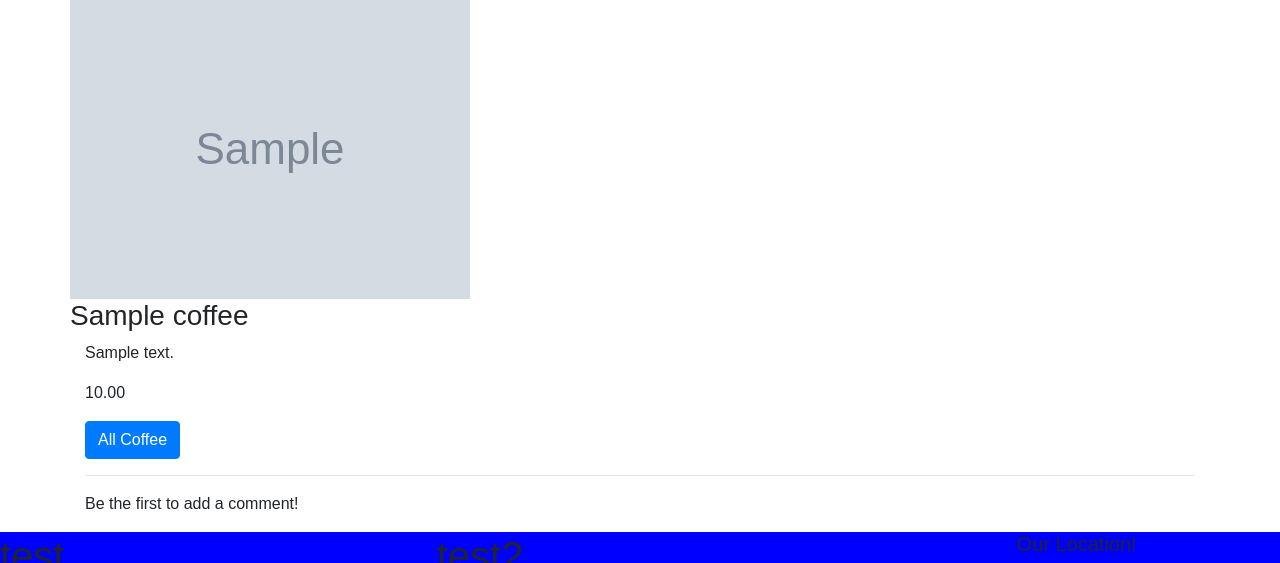
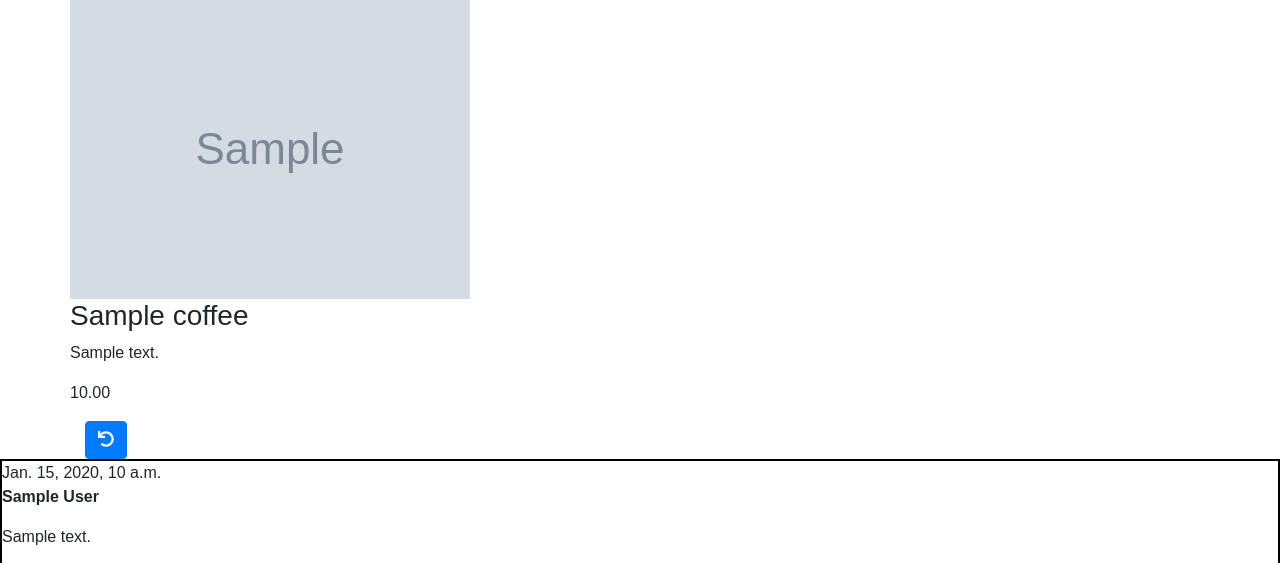
Before and after one commit to djjtyn/CoffeeChoice, a Django app: page /coffee/1/ in a window 1280 px wide. Shown: the part 57-620 px from the top of the page. Run offline with Django 3.2, Linux system fonts and the light colour scheme; tables that the repository leaves empty hold one stand-in row (values such as "Sample post"); grey boxes marked "Sample" are stand-in pictures; some libraries are stand-ins or nearby versions.

Commit message:
comments showing in coffeedetail.html

```diff
--- a/coffee/models.py
+++ b/coffee/models.py
@@ -25,6 +25,9 @@ class Coffee(models.Model):
     price = models.DecimalField(max_digits=6, decimal_places=2)
     coffee_range = models.ForeignKey(Range, default=1, on_delete=models.CASCADE)
 
+    def __str__(self):
+        return self.name
+
 class Comment(models.Model):
     Coffee = models.ForeignKey('Coffee', on_delete=models.CASCADE, related_name='comments')
     author = models.CharField(max_length=200, default='User')
--- /dev/null
+++ b/coffee/templates/add_comment_to_coffee.html
@@ -0,0 +1,4 @@
+{% extends 'base.html %}
+{% block content %}
+<h1>test</h1>
+{% endblock %}
--- a/coffee/templates/all_coffee.html
+++ b/coffee/templates/all_coffee.html
@@ -12,6 +12,7 @@
         <p class="card-text">Intensity: {{ coffee.intensity }}</p>
         <p class="card-text">{{ coffee.description }}</p>
         <p><i class="fas fa-euro-sign"></i> {{ coffee.price }}</p>
+        <p><a href="{% url 'coffee_detail' coffee.id %}"  class="btn btn-primary">Coffee Review(s)</a></p>
          <form method="post" action="{% url 'add_to_cart' coffee.id %}">
                     {% csrf_token %}
                     <div class="input-group">
--- a/coffee/templates/coffeedetail.html
+++ b/coffee/templates/coffeedetail.html
@@ -1,18 +1,26 @@
 {% extends 'base.html' %}
 
 {% block content %}
-<div class="row">
-  <img src="/media/{{ coffee.image }}" class="img-blogpost"/>
+
+<div class="row ">
+  <div>
+    <img src="/media/{{ coffee.image }}" class="img-blogpost"/>
+  </div>
 </div>
 <div class="row">
   <h3>{{ coffee.name }}</h3>
 </div>
-<p>{{ coffee.description }}</p>
-                <p>{{ coffee.price }}</p>
-                <a href="{% url 'all_coffee' %}" class="btn btn-primary">All Coffee</a>
-                <hr>
-<!-- <a class="btn btn-primary" href="{% url 'add_comment_to_post' pk=post.pk %}">Add comment</a> -->
-{% for comment in post.comments.all %}
+<div class="row">
+    <p>{{ coffee.description }}</p>
+    </div>
+    <div class="row">
+    <p>{{ coffee.price }}</p>
+    </div>
+    <a href="{% url 'all_coffee' %}" class="btn btn-primary"><i class="fas fa-undo"></i></a>
+</div>
+
+
+{% for comment in comments %}
     <div class="comment">
         <div class="date">{{ comment.created_date }}</div>
         <strong>{{ comment.author }}</strong>
@@ -21,4 +29,5 @@
 {% empty %}
     <p>Be the first to add a comment!</p>
 {% endfor %}
+
 {% endblock %}
--- a/coffee/urls.py
+++ b/coffee/urls.py
@@ -4,5 +4,5 @@ from .views import all_coffee, coffee_detail
 urlpatterns = [
     url(r'^all_coffee$', all_coffee, name='all_coffee'),
     url(r'^(?P<pk>\d+)/$', coffee_detail, name='coffee_detail'),
-    # url(r'^coffee/(?P<pk>\d+)/comment/$', add_comment_to_post, name='add_comment_to_post'),
+    # url(r'^coffee/(?P<pk>\d+)/comment/$', add_comment_to_coffee, name='add_comment_to_coffee'),
 ]
--- a/coffee/views.py
+++ b/coffee/views.py
@@ -1,6 +1,7 @@
 from django.shortcuts import render, get_object_or_404, redirect
 from .models import Range, Intensity, Coffee, Comment
 from .forms import CommentForm
+from django.utils import timezone
 
 # Create your views here.
 def all_coffee(request):
@@ -10,17 +11,18 @@ def all_coffee(request):
 """A view that returns a single coffee page based on the coffee ID rendered to the 'postdetail.html' template"""
 def coffee_detail(request, pk):
     coffee = get_object_or_404(Coffee, pk=pk)
-    return render(request, 'coffeedetail.html', {'coffee': coffee})
+    comments = Comment.objects.filter(created_date__lte=timezone.now()).order_by('-created_date')
+    return render(request, 'coffeedetail.html', {'coffee': coffee, 'comments': comments})
 
-# def add_comment_to_post(request, pk):
-#     post = get_object_or_404(Coffee, pk=pk)
-#     if request.method == "POST":
-#         form = CommentForm(request.POST)
-#         if form.is_valid():
-#             comment = form.save(commit=False)
-#             comment.post = post
-#             comment.save()
-#             return redirect(coffee_detail, post.pk)
-#     else:
-#         form = CommentForm()
-#     return render(request, 'add_comment_to_post.html', {'form': form})
+def add_comment_to_coffee(request, pk):
+    post = get_object_or_404(Coffee, pk=pk)
+    if request.method == "POST":
+        form = CommentForm(request.POST)
+        if form.is_valid():
+            comment = form.save(commit=False)
+            comment.post = post
+            comment.save()
+            return redirect(coffee_detail, post.pk)
+    else:
+        form = CommentForm()
+    return render(request, 'add_comment_to_coffee.html', {'form': form})
--- a/static/css/styles.css
+++ b/static/css/styles.css
@@ -36,7 +36,7 @@ body {
 
 .img-blogpost{
     height: 300px;
-    width: auto;
+    width: 100%;
 }
 
 .img-circle{
```
Also changed, not shown: media/img/STORMIO_Eng_C669Tce.png (added), media/img/STORMIO_Eng_YBNEXou.png (added).
